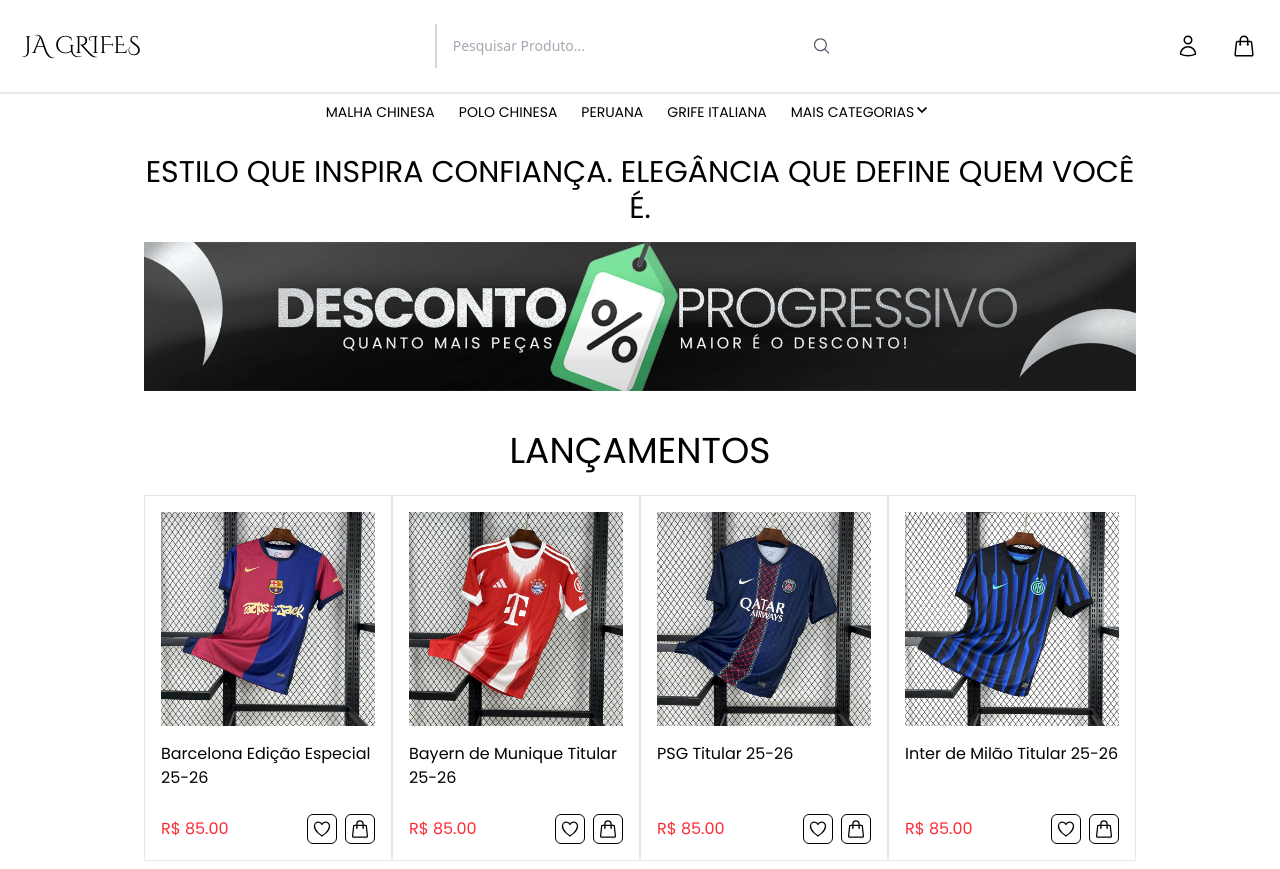
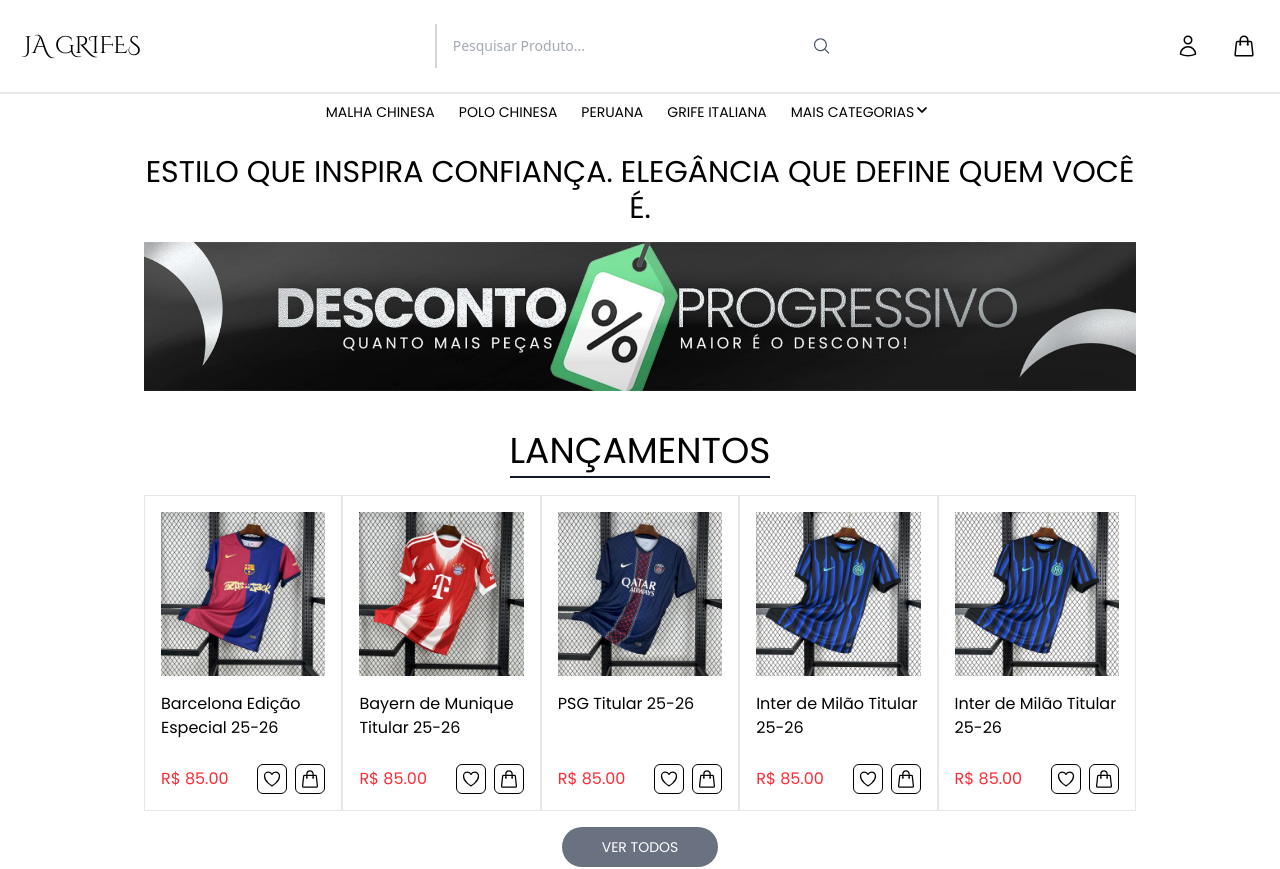
Before and after one commit to RafaelOlMoreira/ja-grifes, a React (Vite) app: page / in a window 1280 px wide. Shown: the top 869 px of the page. Built offline with nearby package versions, Linux system fonts and the light colour scheme.

Commit message:
feat: reajust design Lançamentos

```diff
--- a/src/components/Lançamentos.jsx
+++ b/src/components/Lançamentos.jsx
@@ -8,9 +8,9 @@
 function Lançamentos() {
     return (
         <div className='mx-36 my-10'>
-            <h6 className='font-poppins text-4xl text-center mb-6'>LANÇAMENTOS</h6>
+            <h6 className='font-poppins text-4xl text-center mb-6'><span className='border-b-2 border-b-gray-900'>LANÇAMENTOS</span></h6>
 
-            <div className='grid grid-cols-4'>
+            <div className='grid grid-cols-5'>
 
                 <div className='border-1 border-gray-200 p-4 w-full h-full flex flex-col'>
                     <img src={produto1} className='hover:scale-102' />
@@ -92,7 +92,32 @@
                     </div>
                 </div>
 
+                <div className='border-1 border-gray-200 p-4 w-full h-full flex flex-col'>
+                    <img src={produto4} className='hover:scale-102' />
+                    <h6 className='mt-4 mb-6 font-poppins'>Inter de Milão Titular 25-26</h6>
+                    <div className='grid grid-cols-2 items-center h-auto mt-auto'>
+                        <span className='font-poppins text-red-500'>R$ 85.00</span>
+                        <div className='flex justify-end gap-2'>
+                            <a href="" className='border-1 rounded-md p-1 hover:bg-gray-400 hover:text-white'>
+                                <svg xmlns="http://www.w3.org/2000/svg" fill="none" viewBox="0 0 24 24" stroke-width="1.5" stroke="currentColor" className="size-5">
+                                    <path stroke-linecap="round" stroke-linejoin="round" d="M21 8.25c0-2.485-2.099-4.5-4.688-4.5-1.935 0-3.597 1.126-4.312 2.733-.715-1.607-2.377-2.733-4.313-2.733C5.1 3.75 3 5.765 3 8.25c0 7.22 9 12 9 12s9-4.78 9-12Z" />
+                                </svg>
+                            </a>
+                            <a href="" className='border-1 rounded-md p-1 hover:bg-gray-400 hover:text-white'>
+                                <svg xmlns="http://www.w3.org/2000/svg" fill="none" viewBox="0 0 24 24" stroke-width="1.5" stroke="currentColor" className="size-5">
+                                    <path stroke-linecap="round" stroke-linejoin="round" d="M15.75 10.5V6a3.75 3.75 0 1 0-7.5 0v4.5m11.356-1.993 1.263 12c.07.665-.45 1.243-1.119 1.243H4.25a1.125 1.125 0 0 1-1.12-1.243l1.264-12A1.125 1.125 0 0 1 5.513 7.5h12.974c.576 0 1.059.435 1.119 1.007ZM8.625 10.5a.375.375 0 1 1-.75 0 .375.375 0 0 1 .75 0Zm7.5 0a.375.375 0 1 1-.75 0 .375.375 0 0 1 .75 0Z" />
+                                </svg>
+                            </a>
+                        </div>
+                    </div>
+                </div>
+
             </div>
+
+            <div className='mt-4 flex items-center justify-center'>
+                <button className='bg-gray-500 hover:bg-gray-700 w-min p-2.5 px-10 text-nowrap font-poppins rounded-3xl text-white hover:text-gray-200 text-sm hover:cursor-pointer'>VER TODOS</button>
+            </div>
+
         </div>
     )
 }
```
